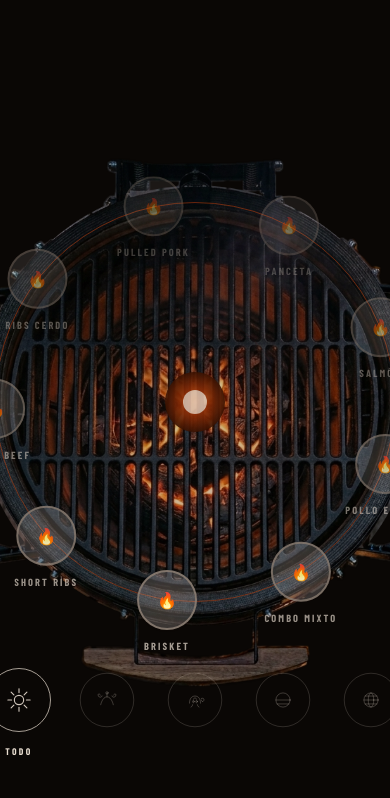
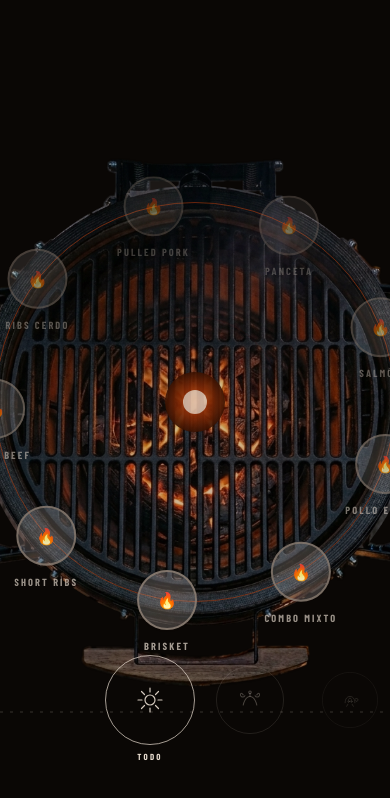
Before and after one commit to Mauricio-Garcia-A/proyectoAlKamado, a React (Vite) app: page /proyectoAlKamado/menu in a window 390 px wide. Shown: the top 798 px of the page. Built offline with nearby package versions, Linux system fonts and the light colour scheme; a web font is replaced by a local one.

Commit message:
se mejora el resposive de CategorySelector

```diff
--- a/src/components/CategorySelector/CategorySelector.jsx
+++ b/src/components/CategorySelector/CategorySelector.jsx
@@ -1,3 +1,4 @@
+import { useRef, useState, useEffect } from 'react'
 import './CategorySelector.scss'
 
 const categories = [
@@ -72,7 +73,126 @@ const categories = [
   },
 ]
 
+const ITEM_WIDTH = 80  // ancho de cada ítem en mobile
+const GAP        = 20  // gap entre ítems
+
+function CategorySelectorMobile({ active, onChange }) {
+  const [offset, setOffset]       = useState(0)
+  const [dragging, setDragging]   = useState(false)
+  const startXRef                 = useRef(0)
+  const startOffsetRef            = useRef(0)
+  const containerRef              = useRef(null)
+
+  const activeIndex = categories.findIndex(c => c.cat === active)
+
+  // centrar el ítem activo
+  const getOffsetForIndex = (index) => {
+    const containerWidth = containerRef.current?.offsetWidth || window.innerWidth
+    return containerWidth / 2 - index * (ITEM_WIDTH + GAP) - ITEM_WIDTH / 2
+  }
+
+  useEffect(() => {
+    setOffset(getOffsetForIndex(activeIndex))
+  }, [activeIndex])
+
+  const snapToNearest = (currentOffset) => {
+    const containerWidth = containerRef.current?.offsetWidth || window.innerWidth
+    const center         = containerWidth / 2
+
+    let nearest    = 0
+    let minDist    = Infinity
+
+    categories.forEach((_, i) => {
+      const itemCenter = currentOffset + i * (ITEM_WIDTH + GAP) + ITEM_WIDTH / 2
+      const dist       = Math.abs(itemCenter - center)
+      if (dist < minDist) {
+        minDist = dist
+        nearest = i
+      }
+    })
+
+    setOffset(getOffsetForIndex(nearest))
+    onChange(categories[nearest].cat)
+  }
+
+  const handleTouchStart = (e) => {
+    setDragging(true)
+    startXRef.current      = e.touches[0].clientX
+    startOffsetRef.current = offset
+  }
+
+  const handleTouchMove = (e) => {
+    if (!dragging) return
+    const dx = e.touches[0].clientX - startXRef.current
+    setOffset(startOffsetRef.current + dx)
+  }
+
+  const handleTouchEnd = () => {
+    setDragging(false)
+    snapToNearest(offset)
+  }
+
+  return (
+    <div
+      className="category-selector category-selector--mobile"
+      ref={containerRef}
+      onTouchStart={handleTouchStart}
+      onTouchMove={handleTouchMove}
+      onTouchEnd={handleTouchEnd}
+    >
+      {/* línea guía de puntos */}
+      <div className="category-selector__track-dots" />
+
+      <div
+        className="category-selector__mobile-track"
+        style={{
+          transform:  `translateX(${offset}px)`,
+          transition: dragging ? 'none' : 'transform 0.4s cubic-bezier(0.4, 0, 0.2, 1)',
+        }}
+      >
+        {categories.map((item, i) => {
+          const isActive  = active === item.cat
+          const dist      = Math.abs(i - categories.findIndex(c => c.cat === active))
+          const scale     = isActive ? 1 : Math.max(0.6, 1 - dist * 0.15)
+          const opacity   = isActive ? 1 : Math.max(0.2, 1 - dist * 0.3)
+
+          return (
+            <div
+              key={item.cat + i}
+              className={`cat-btn-mobile ${isActive ? 'cat-btn-mobile--active' : ''}`}
+              style={{
+                transform:  `scale(${scale})`,
+                opacity,
+                transition: dragging ? 'none' : 'transform 0.4s ease, opacity 0.4s ease',
+              }}
+              onClick={() => !dragging && onChange(item.cat)}
+            >
+              <div className="cat-btn-mobile__ring" />
+              <span className="cat-btn-mobile__icon">{item.icon}</span>
+              {isActive && (
+                <span className="cat-btn-mobile__label">{item.label}</span>
+              )}
+            </div>
+          )
+        })}
+      </div>
+    </div>
+  )
+}
+
 function CategorySelector({ active, onChange }) {
+  const [isMobile, setIsMobile] = useState(window.innerWidth <= 768)
+
+  useEffect(() => {
+    const handleResize = () => setIsMobile(window.innerWidth <= 768)
+    window.addEventListener('resize', handleResize)
+    return () => window.removeEventListener('resize', handleResize)
+  }, [])
+
+  if (isMobile) {
+    return <CategorySelectorMobile active={active} onChange={onChange} />
+  }
+
   return (
     <div className="category-selector">
       {categories.map(item => (
--- a/src/components/CategorySelector/CategorySelector.scss
+++ b/src/components/CategorySelector/CategorySelector.scss
@@ -73,3 +73,93 @@
     }
   }
 }
+
+// ── MOBILE ──
+.category-selector--mobile {
+  position: relative;
+  width: 100%;
+  height: 120px;
+  overflow: hidden;
+  display: flex;
+  align-items: center;
+  touch-action: pan-x;
+
+  .category-selector__track-dots {
+    position: absolute;
+    left: 0;
+    right: 0;
+    top: 50%;
+    transform: translateY(-50%);
+    height: 1px;
+    background: repeating-linear-gradient(
+      to right,
+      rgba($color-bone, 0.2) 0px,
+      rgba($color-bone, 0.2) 3px,
+      transparent 3px,
+      transparent 10px
+    );
+    pointer-events: none;
+  }
+
+  .category-selector__mobile-track {
+    position: absolute;
+    display: flex;
+    align-items: center;
+    gap: 20px;
+    will-change: transform;
+  }
+}
+
+.cat-btn-mobile {
+  position: relative;
+  width: 80px;
+  height: 80px;
+  flex-shrink: 0;
+  @include flex-center;
+  cursor: pointer;
+  transform-origin: center;
+
+  &__ring {
+    position: absolute;
+    inset: 0;
+    border-radius: 50%;
+    border: 1px solid rgba($color-bone, 0.2);
+    transition: border-color 0.3s ease;
+  }
+
+  &__icon {
+    width: 28px;
+    height: 28px;
+    color: rgba($color-bone, 0.4);
+    transition: color 0.3s ease;
+    position: relative;
+    z-index: 1;
+  }
+
+  &__label {
+    position: absolute;
+    bottom: -1.4rem;
+    left: 50%;
+    transform: translateX(-50%);
+    font-size: 0.55rem;
+    font-weight: 700;
+    letter-spacing: 0.25em;
+    text-transform: uppercase;
+    font-family: $font-body;
+    color: $color-bone;
+    white-space: nowrap;
+  }
+
+  &--active {
+    .cat-btn-mobile__ring {
+      border-color: rgba($color-bone, 0.7);
+      width: 90px;
+      height: 90px;
+      inset: -5px;
+    }
+
+    .cat-btn-mobile__icon {
+      color: rgba($color-bone, 0.9);
+    }
+  }
+}
```
